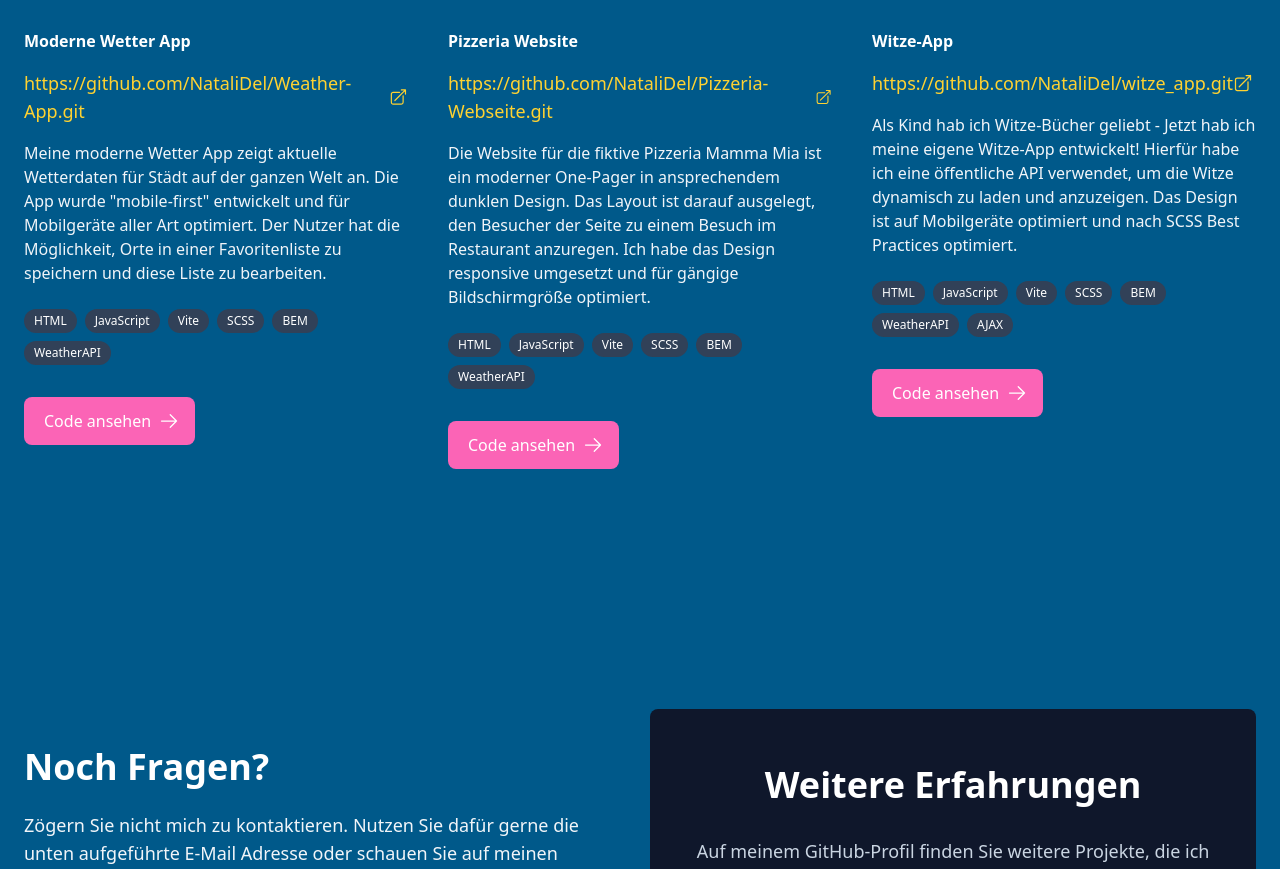
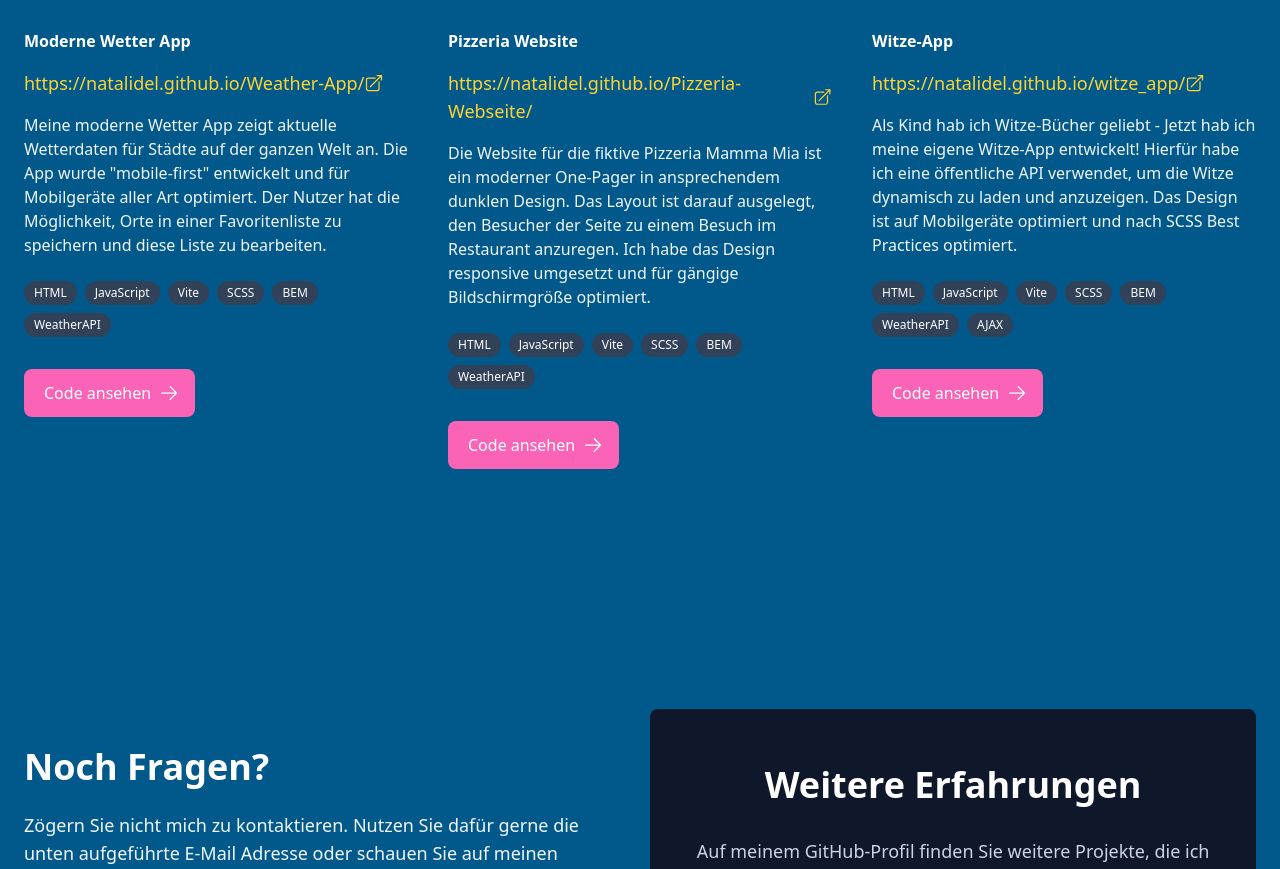
Before and after one commit to NataliDel/my-project, a website built with Vite: page index.html in a window 1280 px wide. Shown: the part 1359-2228 px from the top of the page. Built offline with nearby package versions, Linux system fonts and the light colour scheme.

Commit message:
completed

```diff
--- a/index.html
+++ b/index.html
@@ -96,9 +96,9 @@
             />
             <h3 class="text 3xl font-bold mt-6 lg:mt-8">Moderne Wetter App</h3>
             <a
-              href="https://github.com/NataliDel/Weather-App.git"
+              href="https://natalidel.github.io/Weather-App/"
               class="text-amber-300 font-medium flex items-center text-lg mt-4"
-              >https://github.com/NataliDel/Weather-App.git<svg
+              >https://natalidel.github.io/Weather-App/<svg
                 xmlns="http://www.w3.org/2000/svg"
                 fill="none"
                 viewBox="0 0 24 24"
@@ -114,7 +114,7 @@
               </svg>
             </a>
             <p class="text-slate-100 mt-4">
-              Meine moderne Wetter App zeigt aktuelle Wetterdaten für Städt auf
+              Meine moderne Wetter App zeigt aktuelle Wetterdaten für Städte auf
               der ganzen Welt an. Die App wurde "mobile-first" entwickelt und
               für Mobilgeräte aller Art optimiert. Der Nutzer hat die
               Möglichkeit, Orte in einer Favoritenliste zu speichern und diese
@@ -166,9 +166,9 @@
             />
             <h3 class="text 3xl font-bold mt-6 lg:mt-8">Pizzeria Website</h3>
             <a
-              href="https://github.com/NataliDel/Pizzeria-Webseite.git"
+              href="https://natalidel.github.io/Pizzeria-Webseite/"
               class="text-amber-300 font-medium flex items-center text-lg mt-4"
-              >https://github.com/NataliDel/Pizzeria-Webseite.git
+              >https://natalidel.github.io/Pizzeria-Webseite/
               <svg
                 xmlns="http://www.w3.org/2000/svg"
                 fill="none"
@@ -238,9 +238,9 @@
             />
             <h3 class="text 3xl font-bold mt-6 lg:mt-8">Witze-App</h3>
             <a
-              href="https://github.com/NataliDel/witze_app.git"
+              href="https://natalidel.github.io/witze_app/"
               class="text-amber-300 font-medium flex items-center text-lg mt-4"
-              >https://github.com/NataliDel/witze_app.git
+              >https://natalidel.github.io/witze_app/
               <svg
                 xmlns="http://www.w3.org/2000/svg"
                 fill="none"
```
